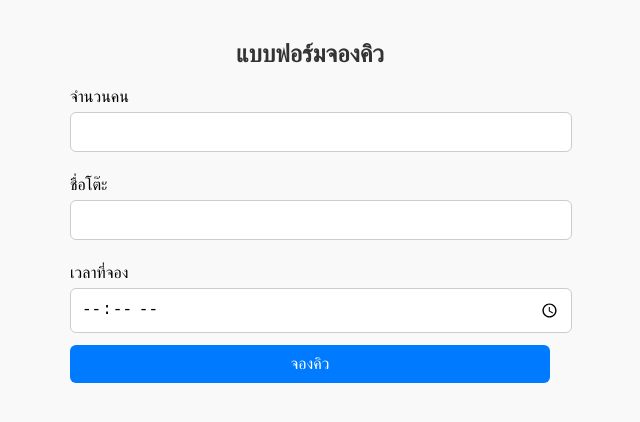
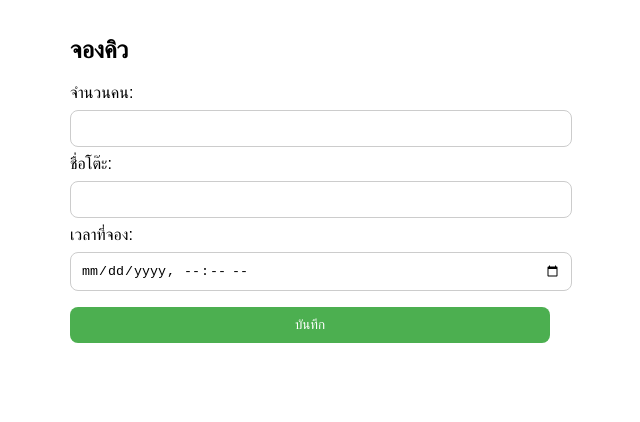
Before and after one commit to SittikornPratomwan/reservation, a plain HTML site: page index.html in a window 1280 px wide. Shown: the whole page, without its empty margins (330-970 px from the left). Drawn offline with Linux system fonts and the light colour scheme.

Commit message:
Update index.html

```diff
--- a/index.html
+++ b/index.html
@@ -1,89 +1,70 @@
 <!DOCTYPE html>
-<html>
+<html lang="th">
 <head>
   <meta charset="UTF-8">
+  <meta name="viewport" content="width=device-width, initial-scale=1.0">
   <title>จองคิว</title>
-  <meta name="viewport" content="width=device-width, initial-scale=1.0">
   <style>
     body {
       font-family: sans-serif;
-      padding: 20px;
+      padding: 1rem;
       max-width: 480px;
       margin: auto;
-      background-color: #f9f9f9;
     }
-
-    h2 {
-      text-align: center;
-      color: #333;
-    }
-
-    label {
-      display: block;
-      margin: 12px 0 6px;
-    }
-
-    input, select, button {
+    input, button {
       width: 100%;
       padding: 10px;
-      font-size: 16px;
-      margin-bottom: 12px;
-      border-radius: 6px;
+      margin: 8px 0;
+      border-radius: 8px;
       border: 1px solid #ccc;
     }
-
     button {
-      background-color: #007BFF;
+      background-color: #4CAF50;
       color: white;
       border: none;
-      cursor: pointer;
-    }
-
-    button:hover {
-      background-color: #0056b3;
     }
   </style>
 </head>
 <body>
-  <h2>แบบฟอร์มจองคิว</h2>
+  <h2>จองคิว</h2>
   <form id="bookingForm">
-    <label>จำนวนคน</label>
-    <input type="number" name="numberOfPeople" required min="1">
+    <label>จำนวนคน:</label>
+    <input type="number" name="peopleCount" required min="1">
 
-    <label>ชื่อโต๊ะ</label>
+    <label>ชื่อโต๊ะ:</label>
     <input type="text" name="tableName" required>
 
-    <label>เวลาที่จอง</label>
-    <input type="time" name="bookingTime" required>
+    <label>เวลาที่จอง:</label>
+    <input type="datetime-local" name="bookingTime" required>
 
-    <button type="submit">จองคิว</button>
+    <button type="submit">บันทึก</button>
   </form>
 
+  <p id="status"></p>
+
   <script>
-    const form = document.getElementById("bookingForm");
-    form.addEventListener("submit", function(e) {
+    const scriptURL = 'https://script.google.com/macros/s/AKfycbyWCvJPIcZRF_YHck5yAEd7amVlF31NzKrhVwGFofw_WYXwEZMCsh47tj4a-DnEDJY/exec'; // ใส่ URL Web App ที่ได้จากขั้นตอนที่ 3
+
+    document.getElementById('bookingForm').addEventListener('submit', function(e) {
       e.preventDefault();
-
+      const formData = new FormData(this);
       const data = {
-        numberOfPeople: form.numberOfPeople.value,
-        tableName: form.tableName.value,
-        bookingTime: form.bookingTime.value
+        peopleCount: formData.get('peopleCount'),
+        tableName: formData.get('tableName'),
+        bookingTime: formData.get('bookingTime')
       };
 
-      fetch("https://script.google.com/macros/s/AKfycbzb-ClmwXCSQl4YCdZRgfgDAGmVJZmD3bCeYUW2CvHvuPPaLHGQ3bagpF6rblp4UFI/exec", {
-        method: "POST",
+      fetch(scriptURL, {
+        method: 'POST',
         body: JSON.stringify(data),
-        headers: {
-          "Content-Type": "application/json"
-        }
+        headers: { 'Content-Type': 'application/json' }
       })
-      .then(res => res.text())
       .then(response => {
-        alert("จองคิวเรียบร้อยแล้ว!");
-        form.reset();
+        document.getElementById('status').textContent = '✅ บันทึกสำเร็จ!';
+        document.getElementById('bookingForm').reset();
       })
       .catch(error => {
-        alert("เกิดข้อผิดพลาด: " + error.message);
+        document.getElementById('status').textContent = '❌ เกิดข้อผิดพลาดในการบันทึก';
       });
     });
   </script>
```
